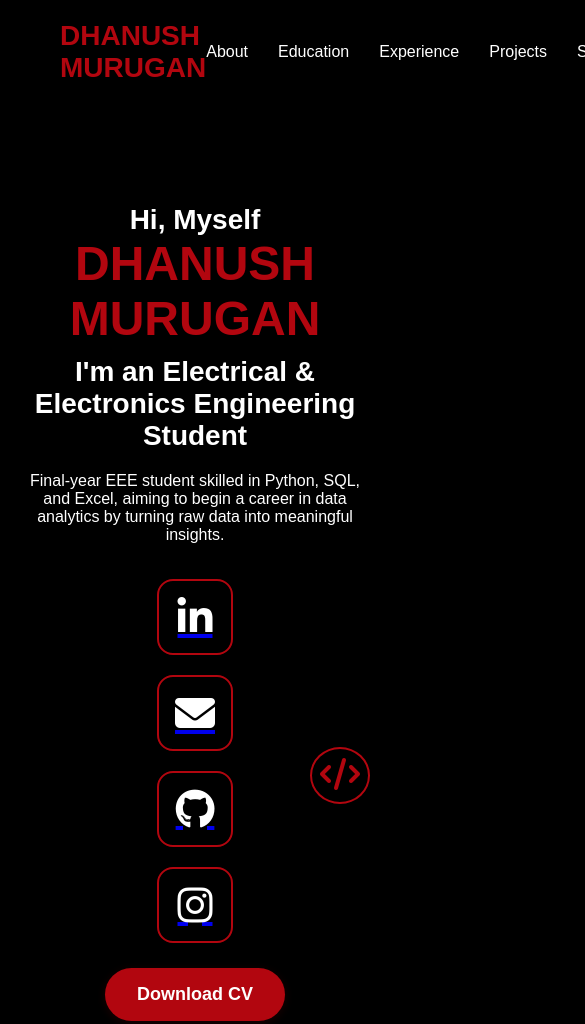
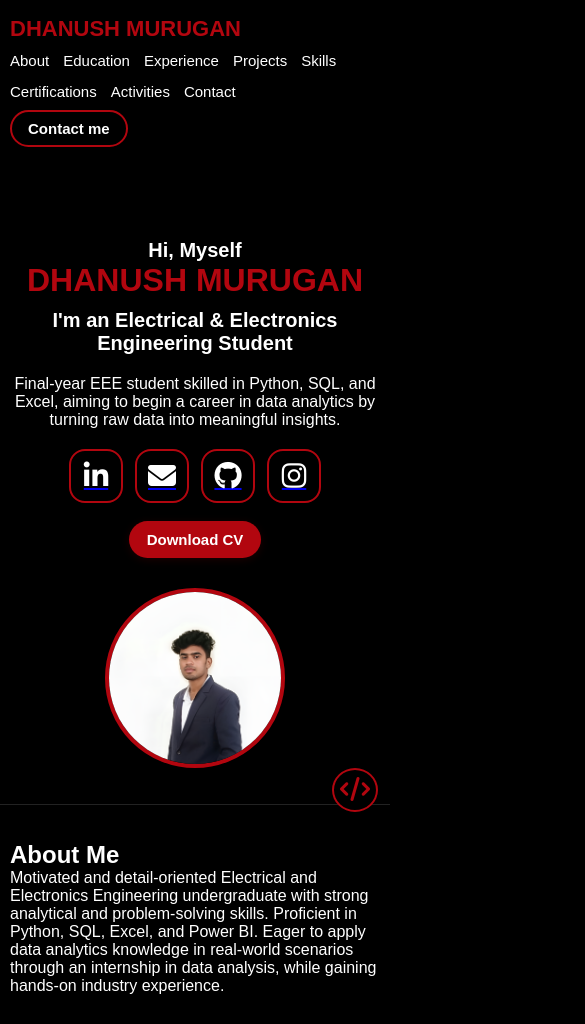
Before and after one commit to dhanushmurugan45/dhanushportfolio, a plain HTML site: page index.html in a window 390 px wide. Shown: the top 1024 px of the page, 585 px wide, since content can reach past the window. Drawn offline with Linux system fonts and the light colour scheme.

Commit message:
Add files via upload

```diff
--- a/index.html
+++ b/index.html
@@ -83,11 +83,104 @@
     @keyframes floatIcon { 0% { transform: translateY(0);} 50% { transform: translateY(-20px);} 100% { transform: translateY(0);} }
     .corner-icon { position: fixed; bottom: 20px; right: 20px; color: #B2060F; font-size: 32px; z-index: 1000; animation: floatIcon 2s infinite; background: #000; border-radius: 50%; padding: 8px; border: 2px solid #B2060F; }
     @media (max-width: 900px) {
-      .hero, .section-content { flex-direction: column; padding: 40px 20px; }
-      .hero-text, .section-content { max-width: 100%; text-align: center; }
-      .hero-image { margin-top: 40px; }
-      .social-tile-container { flex-direction: column; align-items: center; gap: 20px; }
-      .social-tile { width: 76px; height: 76px; }
+      header {
+        flex-direction: column;
+        align-items: flex-start;
+        padding: 16px 10px;
+        height: auto;
+      }
+      .logo {
+        margin-bottom: 10px;
+        font-size: 22px;
+      }
+      nav ul {
+        gap: 14px;
+        flex-wrap: wrap;
+        font-size: 15px;
+      }
+      .contact-button {
+        margin-top: 10px;
+        padding: 8px 16px;
+        font-size: 15px;
+      }
+      .hero {
+        flex-direction: column;
+        padding: 40px 10px 0 10px;
+        align-items: center;
+      }
+      .hero-text {
+        max-width: 100%;
+        text-align: center;
+      }
+      .hero-text h1 {
+        font-size: 32px;
+      }
+      .hero-text h3 {
+        font-size: 20px;
+      }
+      .hero-image {
+        width: 180px;
+        height: 180px;
+        margin-top: 30px;
+      }
+      .section-content {
+        max-width: 100%;
+        padding: 0 10px;
+      }
+      .portfolio-grid {
+        flex-direction: column;
+        align-items: center;
+        gap: 24px;
+      }
+      .flip-card, .card {
+        width: 95vw;
+        max-width: 340px;
+        min-width: 0;
+        height: 340px;
+      }
+      .flip-card-front img {
+        height: 120px;
+      }
+      .flip-card-front h3, .flip-card-back h3 {
+        font-size: 1rem;
+      }
+      .download-btn {
+        padding: 10px 18px;
+        font-size: 15px;
+        margin-top: 18px;
+      }
+      .social-tile-container {
+        flex-direction: row;
+        gap: 12px;
+        margin-top: 20px;
+        justify-content: center;
+      }
+      .social-tile {
+        width: 54px;
+        height: 54px;
+        padding: 8px 0;
+      }
+      .social-tile i {
+        font-size: 28px;
+      }
+      section {
+        padding: 36px 0;
+      }
+      .corner-icon {
+        font-size: 24px;
+        padding: 6px;
+        bottom: 12px;
+        right: 12px;
+      }
+      form input, form textarea {
+        width: 95%;
+        font-size: 15px;
+        padding: 8px;
+      }
+      button[type="submit"] {
+        padding: 8px 16px;
+        font-size: 15px;
+      }
     }
     .flip-card {
       background: transparent;
```
